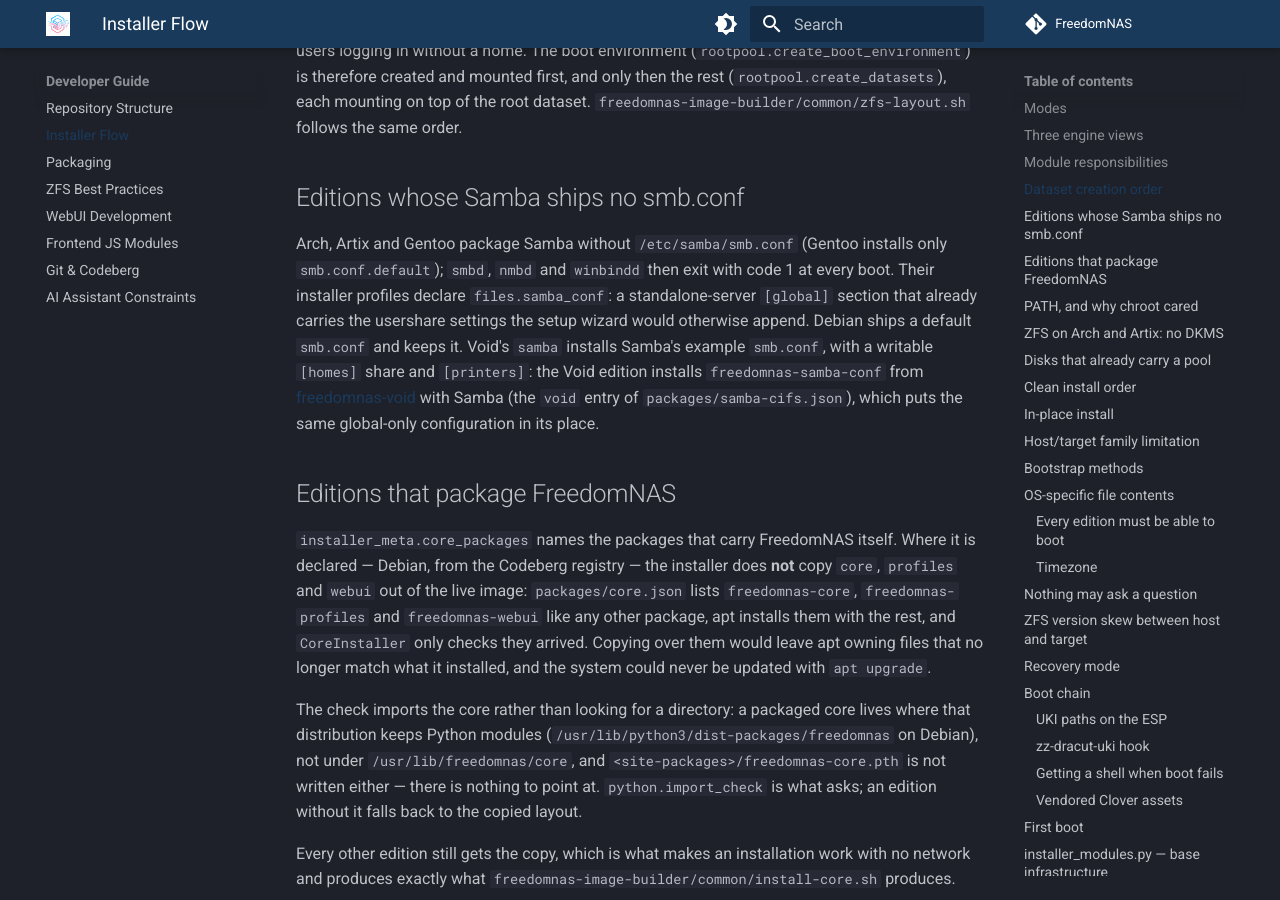
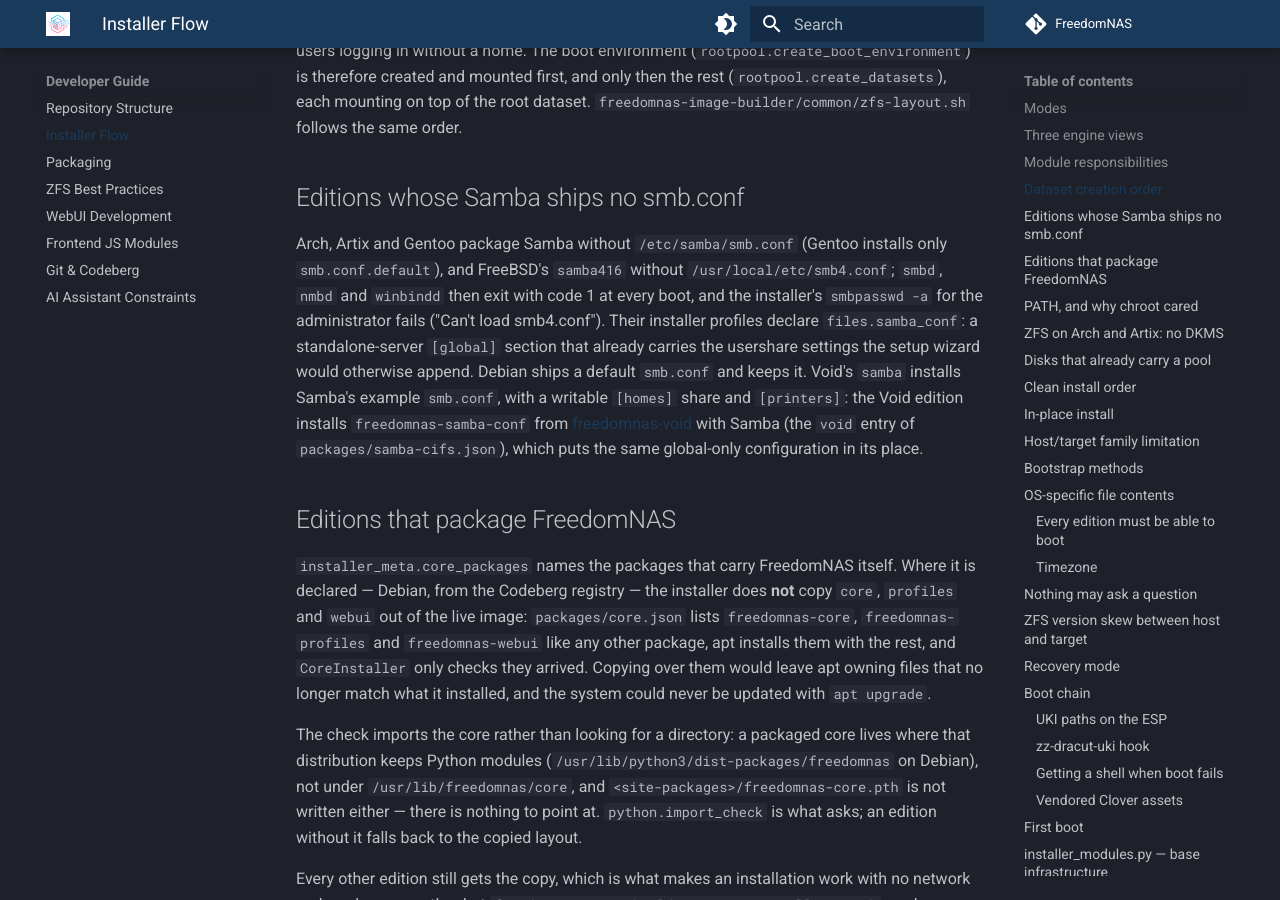
Before and after one commit to FreedomNAS/freedomnas-docs, an MkDocs documentation site: the page built from docs/developer/installer.md, in a window 1280 px wide and 900 px high, scrolled down 3193 px. Built offline with MkDocs 1.6.1 and Material for MkDocs 9.7.7, drawn with Linux system fonts in a browser that asks for light colours.

Commit message:
Document the FreeBSD live ISO downloads and smb4.conf

```diff
--- a/docs/developer/installer.md
+++ b/docs/developer/installer.md
@@ -87,8 +87,10 @@ same order.
 ## Editions whose Samba ships no smb.conf
 
 Arch, Artix and Gentoo package Samba without `/etc/samba/smb.conf` (Gentoo
-installs only `smb.conf.default`); `smbd`, `nmbd` and `winbindd` then exit
-with code 1 at every boot. Their installer profiles declare
+installs only `smb.conf.default`), and FreeBSD's `samba416` without
+`/usr/local/etc/smb4.conf`; `smbd`, `nmbd` and `winbindd` then exit
+with code 1 at every boot, and the installer's `smbpasswd -a` for the
+administrator fails ("Can't load smb4.conf"). Their installer profiles declare
 `files.samba_conf`: a standalone-server `[global]` section that already
 carries the usershare settings the setup wizard would otherwise append.
 Debian ships a default `smb.conf` and keeps it. Void's `samba` installs
```
Also changed, not shown: docs/getting-started/installation.md (+5 -0 lines).
